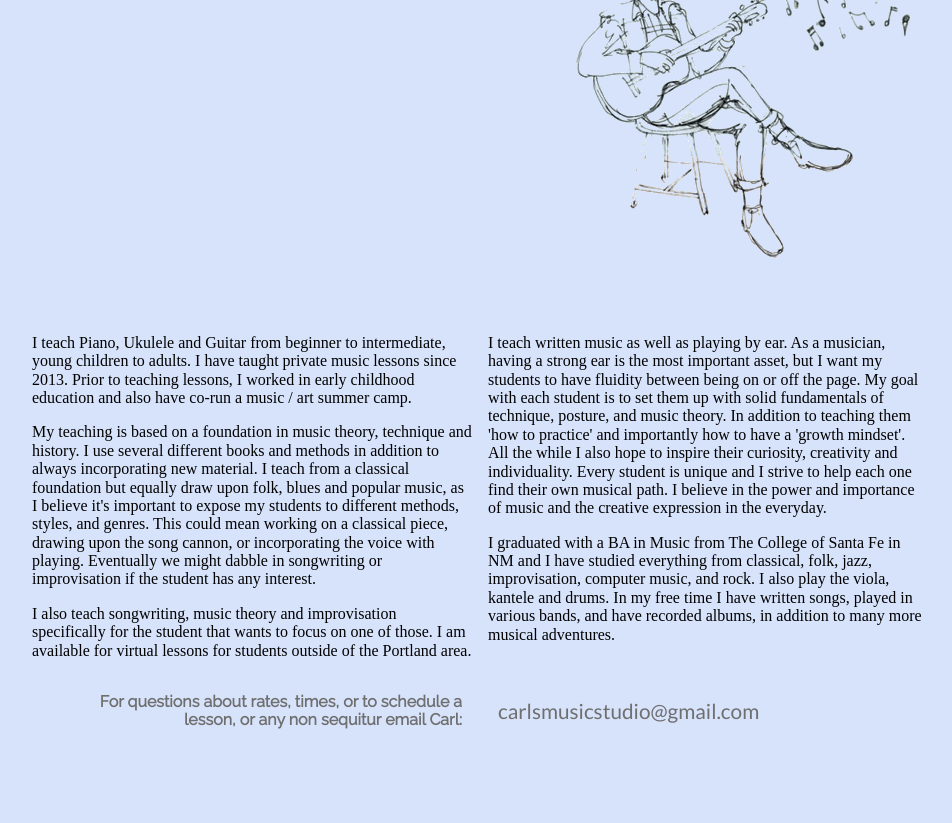
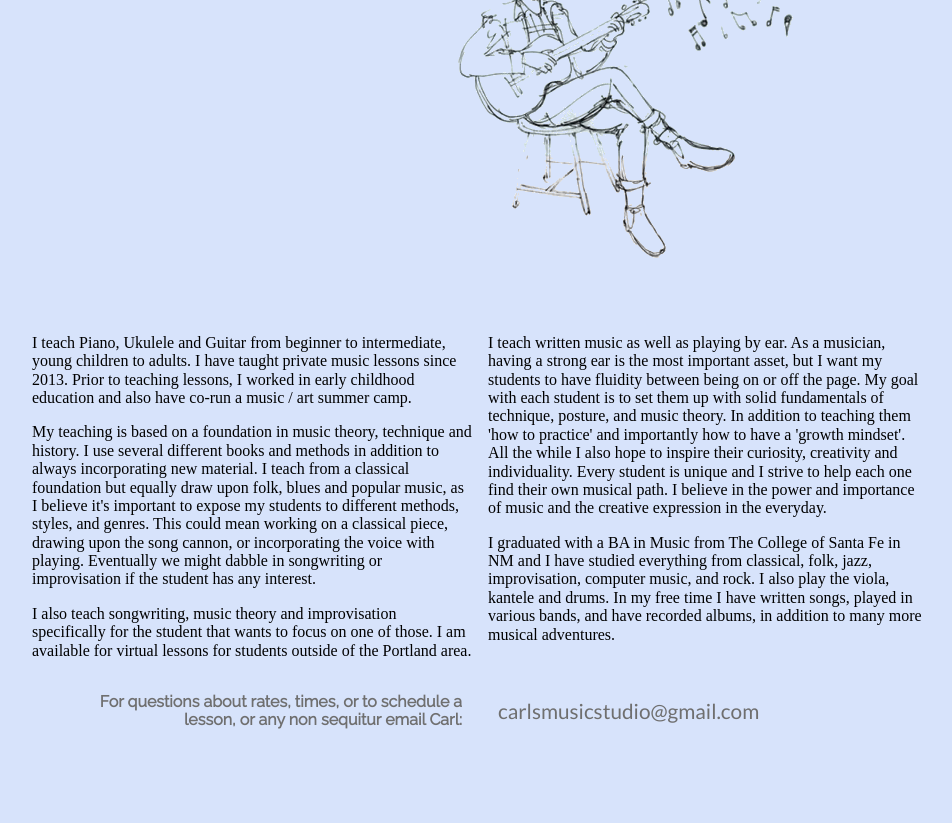
Before and after one commit to lrac2012/lrac2012.github.io, a plain HTML site: page index.html in a window 1280 px wide. Shown: the part 169-992 px from the top of the page, without its empty margins (160-1112 px from the left). Drawn offline with nearby package versions, Linux system fonts and the light colour scheme.

Commit message:
keep title and image on either sides of an invisible divider.

```diff
--- a/style.css
+++ b/style.css
@@ -467,13 +467,17 @@ nav {
   display: flex;
   flex-direction: column; }
 
+.left-title {
+    text-align: right }
+
+
 .teacher-title {
-  width: 50%;
-  text-align: right;
+  width: 100%;
+
   padding-top: 6%; }
   @media screen and (max-width: 500px) {
     .teacher-title {
-      width: 100%;
+      width: 368px;
       text-align: center; } }
   .teacher-title h1 {
     font-family: 'Poiret One', cursive;
@@ -594,9 +598,12 @@ nav {
       .carl-header .carl-title {
         flex-direction: column; }
         .carl-header .carl-title div.carl-image img {
-          width: 99%; } }
+            width: 99%; } }
+    .carl-header .carl-image {
+	flex-grow:1 ;
+    }
   .carl-header .left-title {
-    flex-grow: 0.87;
+    flex-grow: 1;
     padding-top: 10px; }
     @media screen and (max-width: 500px) {
       .carl-header .left-title {
```
